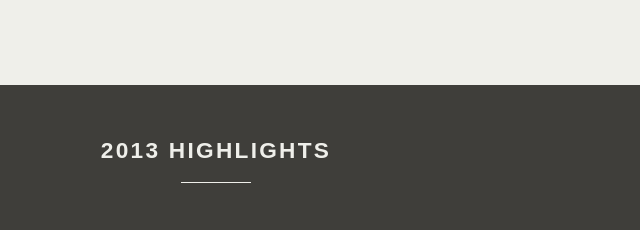
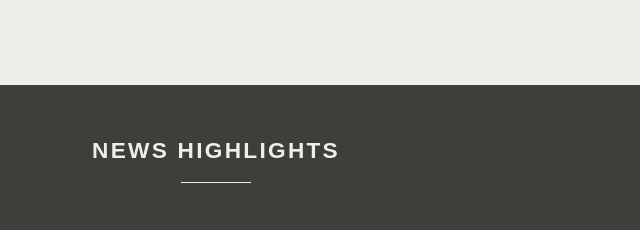
Before and after one commit to balkan-relief/balkan-relief.github.io, a plain HTML site: page index.html in a window 1280 px wide. Shown: the part 2340-2570 px from the top of the page, 424-1064 px from the left. Drawn offline with nearby package versions, Linux system fonts and the light colour scheme.

```diff
--- a/index.html
+++ b/index.html
@@ -42,7 +42,7 @@
 		        menu: false,
 		        navigation: true,
 		        navigationPosition: 'right',
-		        navigationTooltips: ['Frontpage', 'Mission', 'Summary', 'Highlights', 'Team', 'Conclusion'],
+		        navigationTooltips: ['Frontpage', 'Mission', 'Summary', 'Highlights', 'Conclusion'],
 		        slidesNavigation: true,
 		        slidesNavPosition: 'bottom',
 		        loopBottom: false,
@@ -106,7 +106,7 @@
 		</div>
 
 		<div class="section slide7" id="section7" data-anchor="slide7">
-			<h1>2013 Highlights</h1>
+			<h1>News Highlights</h1>
 			<div class="highlights-wrap">
 				<div class="highlight" id="one">
 					<a href="http://www.cnn.com/2014/05/19/world/europe/balkans-flooding/" target="_blank"><span class="highlight-text first">Landmines Surfacing</span><img id="change1" src="img/highlight-1_v2.jpg"></a>
```
